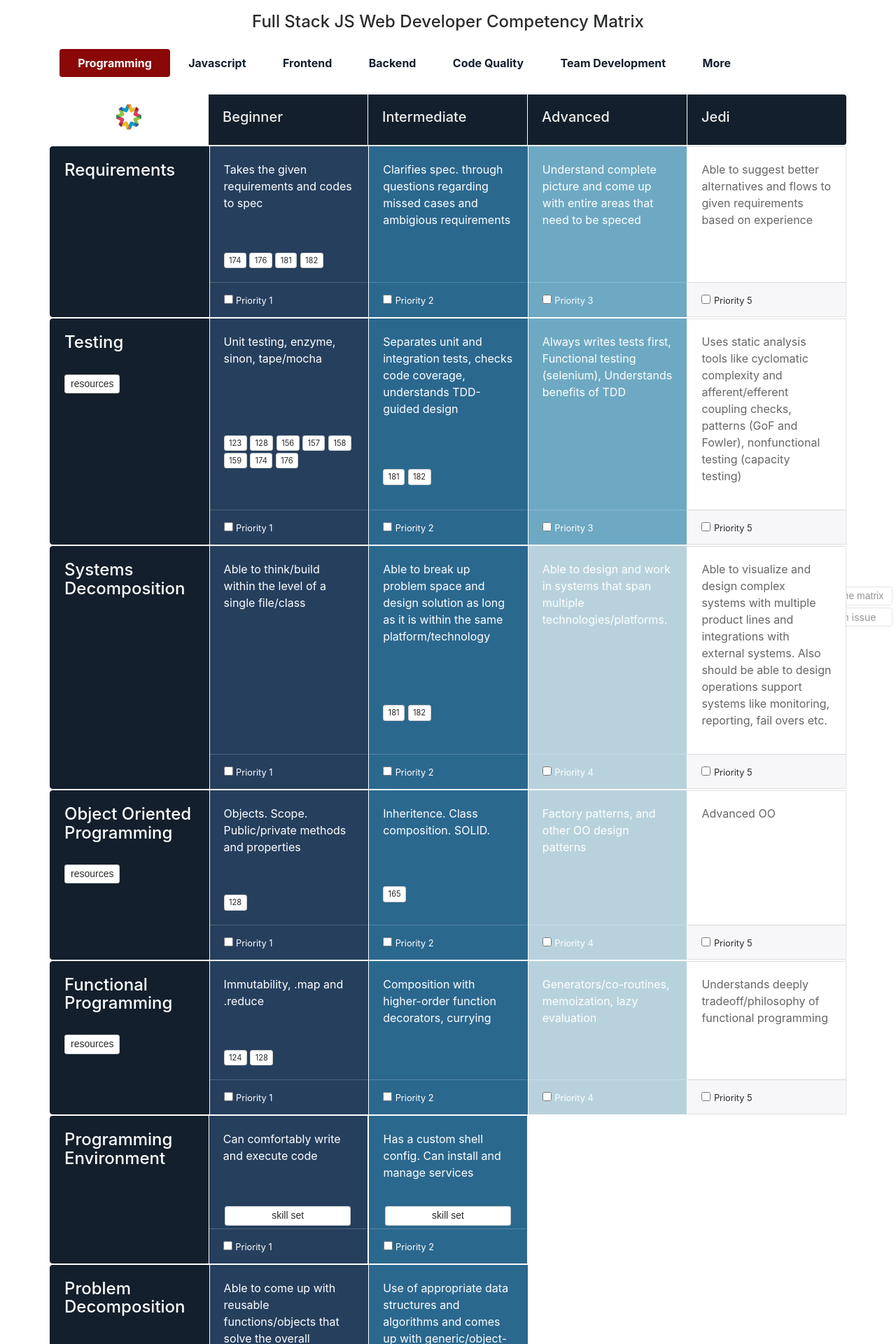
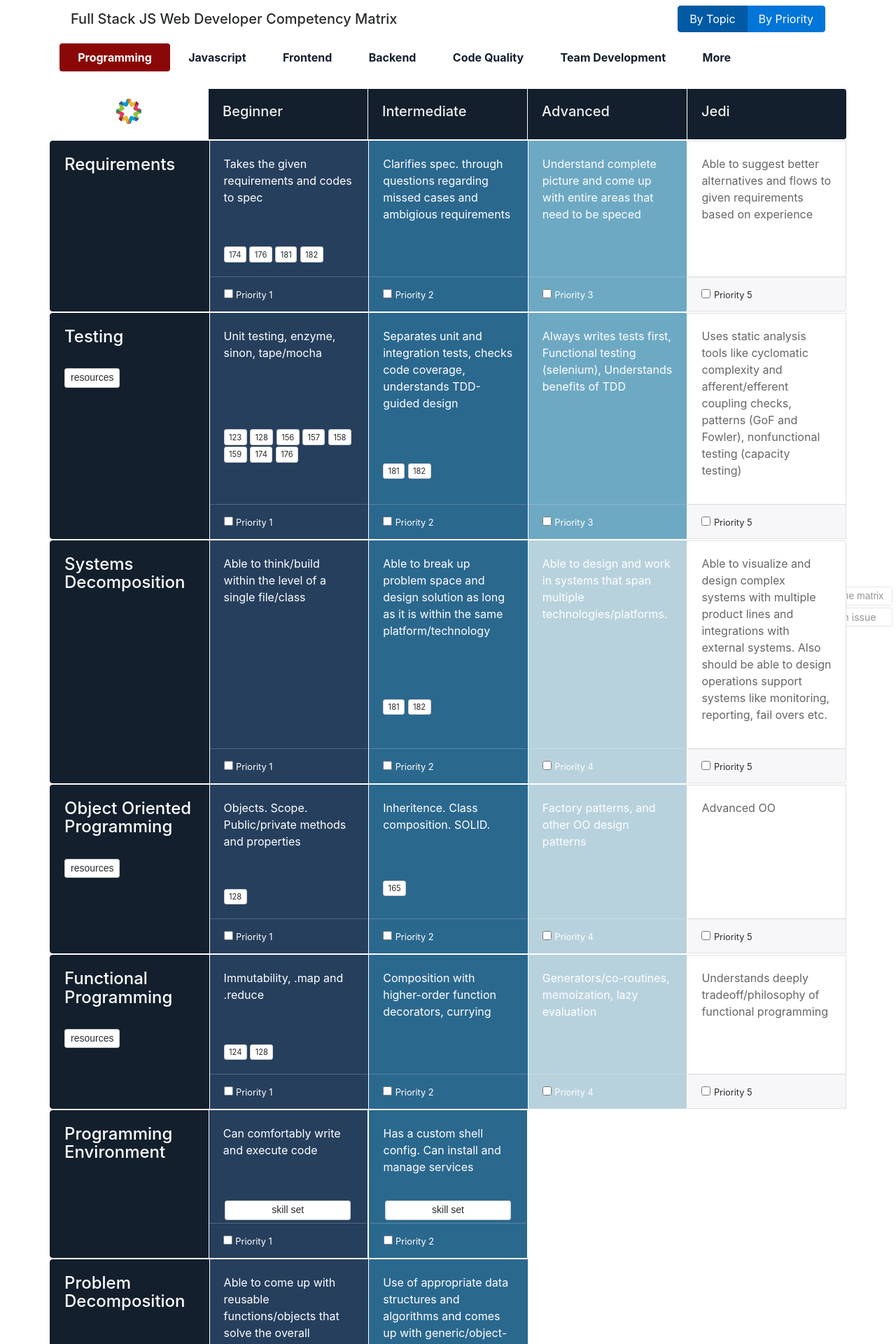
Before and after one commit to GuildCrafts/matrix, a Jekyll site: the page index.html, which Jekyll copies as it is, in a window 1280 px wide. Shown: the top 1920 px of the page at 70% size. Built offline with Jekyll 4.4.1, drawn with Linux system fonts in a browser that asks for light colours; nearby versions of some CDN libraries.

Commit message:
Add by topic and by priority radio buttons

```diff
--- a/css/main.css
+++ b/css/main.css
@@ -1,10 +1,5 @@
 .card {
   margin: 1px;
-}
-
-#page-header {
-  text-align: center;
-  padding: 18px;
 }
 
 #btn-about{
--- a/index.html
+++ b/index.html
@@ -185,14 +185,26 @@
 
 <body onload="loadCards()">
 <div class="container">
-  <h4 id="page-header">Full Stack JS Web Developer Competency Matrix
-</h4>
 <button type="button" class="btn btn-sm btn-secondary" data-toggle="modal" data-target="#modal-about" id="btn-about">
       about the matrix
 </button>
 <a class="btn btn-sm btn-secondary" id="btn-file" href="https://github.com/GuildCrafts/matrix/issues" target="_blank">
       file an issue
 </a>
+
+<div class="navbar flex-row justify-content-between">
+  <h4 class="navbar-brand">Full Stack JS Web Developer Competency Matrix
+  </h4>
+  <div class="btn-group" data-toggle="buttons" role="" id="sort-buttons">
+    <label class="btn btn-primary active">
+      <input type="radio" name="options" id="option1" autocomplet="off" checked> By Topic
+    </label>
+    <label class="btn btn-primary ">
+      <input type="radio" name="options" id="option1" autocomplet="off"> By Priority
+    </label>
+  </div>
+</div>
+
 
   <ul class="nav nav-pills nav-fill" role="tablist" id="main-nav">
   </ul>
```
